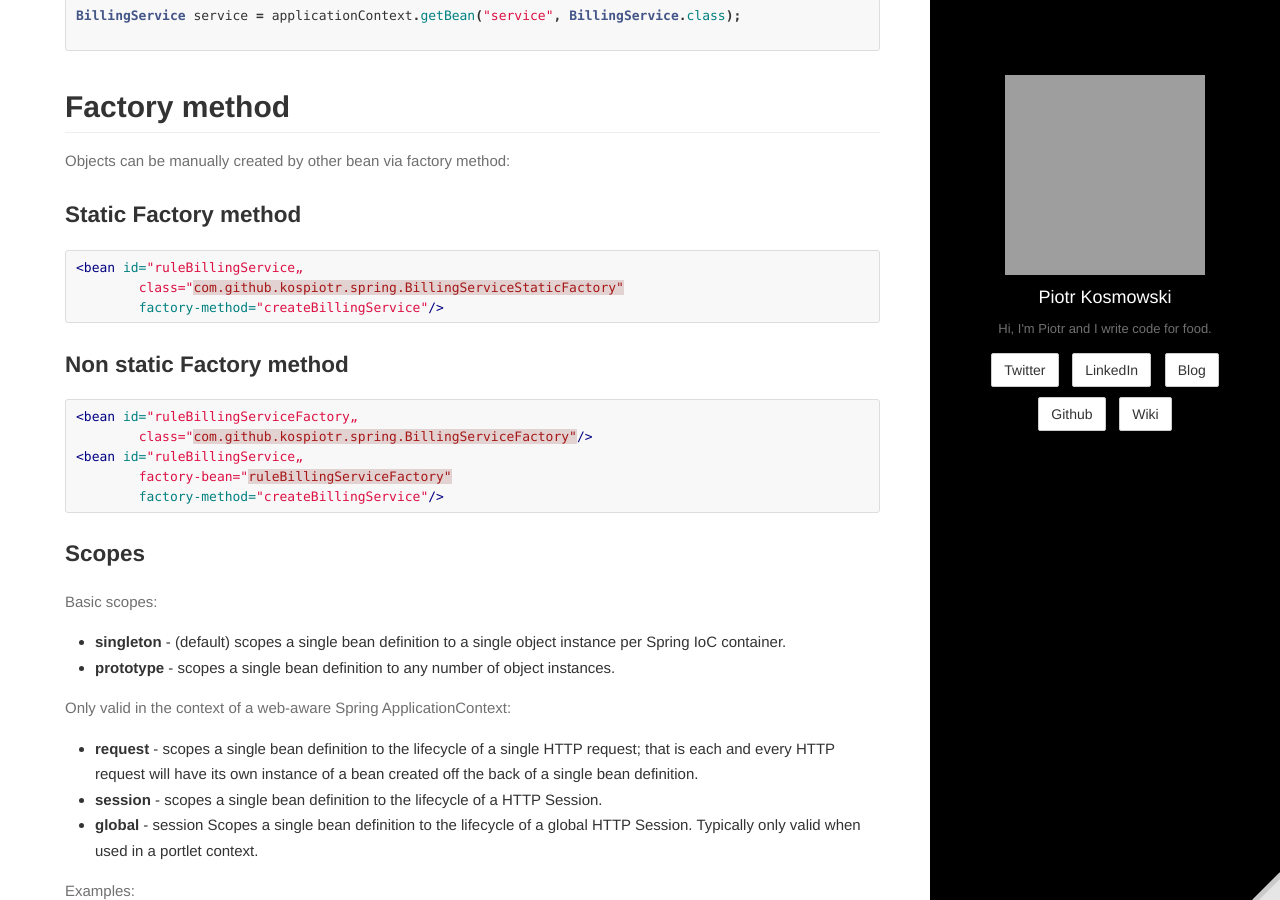
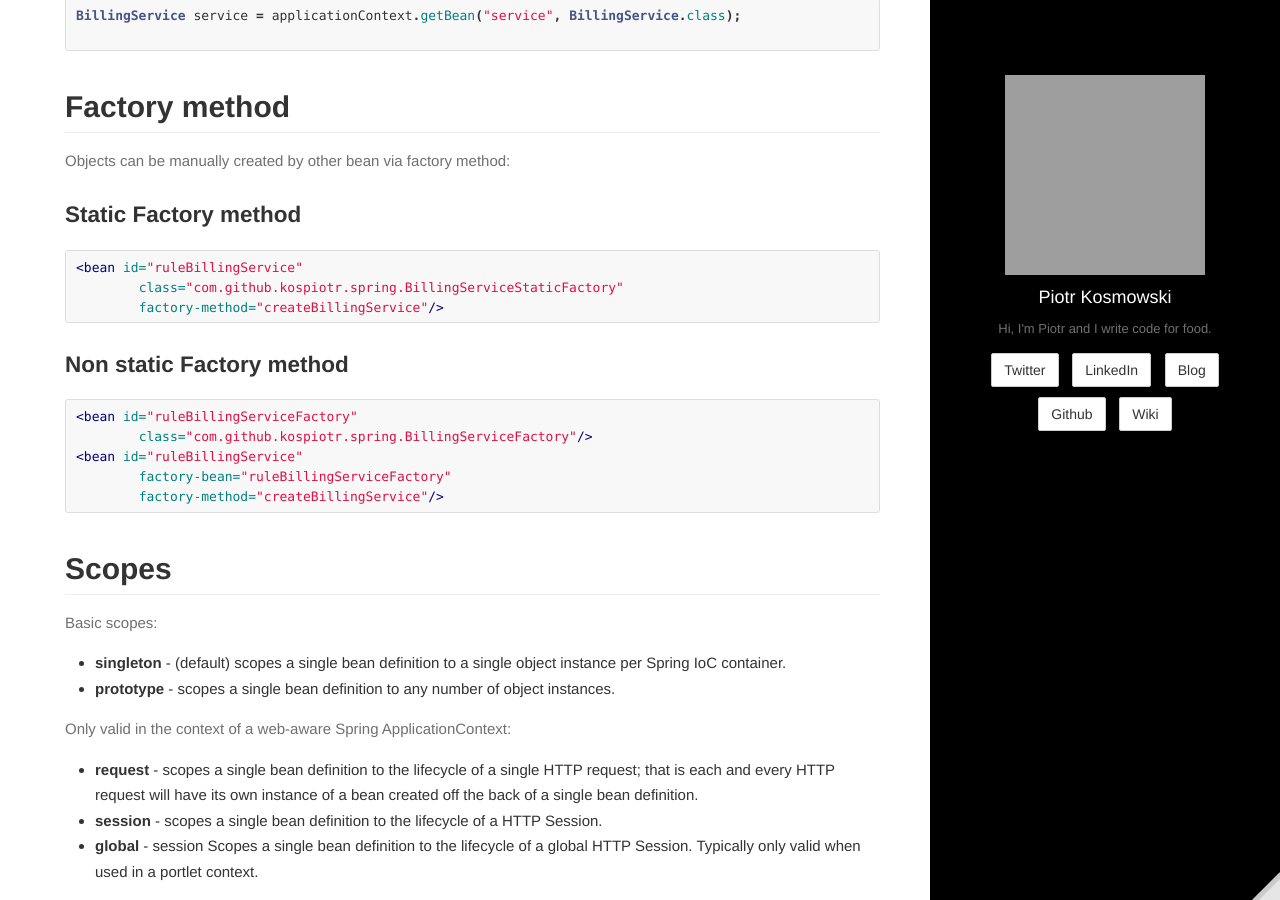
Before and after one commit to kospiotr/kospiotr.github.io, a Jekyll site: the page built from wiki/spring-framework.md, in a window 1280 px wide and 900 px high, scrolled down 6578 px. Built offline with Jekyll 4.4.1, drawn with Linux system fonts in a browser that asks for light colours; nearby versions of some CDN libraries; library files that are not in the unit come from our copies; Markdown is read by kramdown in place of the engine named in the settings; grey boxes are pictures that could not be loaded.

````diff
--- a/wiki/spring-framework.md
+++ b/wiki/spring-framework.md
@@ -296,7 +296,7 @@ Objects can be manually created by other bean via factory method:
 ###Static Factory method
 
 ```xml
-<bean id="ruleBillingService„
+<bean id="ruleBillingService"
 	class="com.github.kospiotr.spring.BillingServiceStaticFactory"
 	factory-method="createBillingService"/>
 ```
@@ -304,14 +304,14 @@ Objects can be manually created by other bean via factory method:
 ###Non static Factory method
 
 ```xml
-<bean id="ruleBillingServiceFactory„
+<bean id="ruleBillingServiceFactory"
 	class="com.github.kospiotr.spring.BillingServiceFactory"/>
-<bean id="ruleBillingService„
+<bean id="ruleBillingService"
 	factory-bean="ruleBillingServiceFactory"
 	factory-method="createBillingService"/>
 ```
 
-###Scopes
+##Scopes
 Basic scopes:
 
  * **singleton** - (default) scopes a single bean definition to a single object instance per Spring IoC container.
@@ -400,7 +400,7 @@ public class BillingService {
 > Constructed BillingService
  ```
 
-###Lifecycle
+##Lifecycle
 Spring helps to mange the lifecycle of the objects. It is possible to perform actions:
 
 * after object has been initialized (after all properties has been set up),
````
